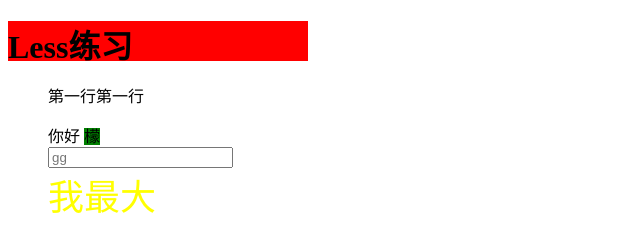
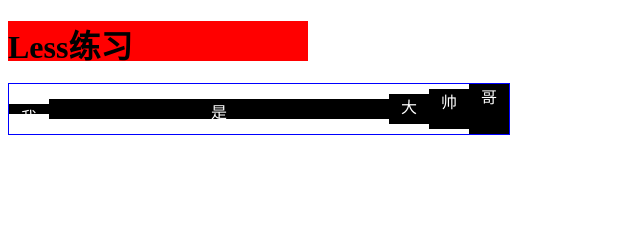
Before and after one commit to Shen-Meng/jslq-es6, a website: page index.html in a window 1280 px wide. Shown: the whole page, without its empty margins (0-640 px from the left). Drawn offline with Linux system fonts and the light colour scheme.

Commit message:
flex布局尝试

```diff
--- a/index.html
+++ b/index.html
@@ -2,20 +2,17 @@
 <html lang="en">
 <head>
   <meta charset="UTF-8">
-  <title>less练习</title>
+  <title>Flex练习</title>
   <link rel="stylesheet" href="css/app.css">
 </head>
 <body>
   <h1>Less练习</h1>
-  <ul>
-    <li>
-      <p>第一行第一行</p>
-    </li>
-    <li>你好
-      <span>檬</span>
-    </li>
-    <li><input type="text" placeholder="gg"></li>
-    <li class="last">我最大</li>
+  <ul class="main">
+    <li>我</li>
+    <li>是</li>
+    <li>大</li>
+    <li>帅</li>
+    <li>哥</li>
   </ul>
 </body>
 </html>
--- a/less/index.less
+++ b/less/index.less
@@ -4,17 +4,38 @@ h1 {
   height: 40px;
   background: red;
 }
-ul {
-  list-style: none;
+ul.main {
+  display: flex;
+  justify-content: space-around;
+  flex-direction: flow;
+  flex-wrap: wrap;
+  align-items: center;
+  align-content: space-around;
+  width: 500px;
+  border: 1px solid blue;
+  height: 50px;
+  padding: 0;
   li {
+    list-style: none;
+    background: black;
+    flex-basis: 40px;
+    color: #fff;
+    text-align: center;
+    &:nth-child(1) {
+      height: 10px;
+    }
     &:nth-child(2) {
-      span {
-        background: green;
-      }
+      height: 20px;
+      flex-grow: 2
     }
-    &.last {
-      font-size: 36px;
-      color: yellow;
+    &:nth-child(3) {
+      height: 30px;
+    }
+    &:nth-child(4) {
+      height: 40px;
+    }
+    &:nth-child(5) {
+      height: 50px;
     }
   }
 }
```
Also changed, not shown: css/app.css.
